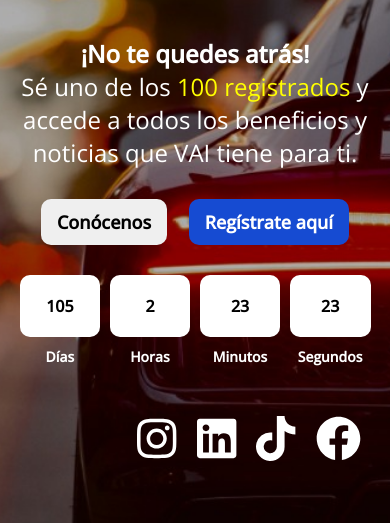
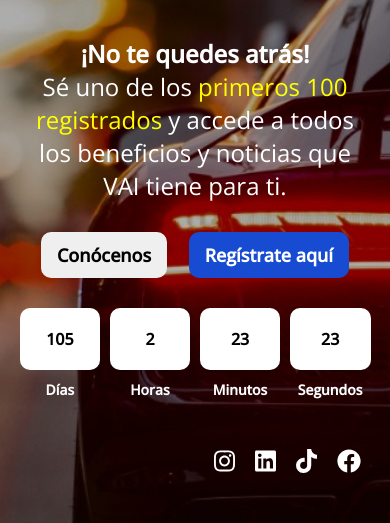
Before and after one commit to DanielSantamariaAlvarez/VAI-countdown, a plain HTML site: page index.html in a window 390 px wide. Shown: the part 321-844 px from the top of the page. Drawn offline with nearby package versions, Linux system fonts and the light colour scheme.

Commit message:
Version 1.0.2

```diff
--- a/assets/styles/style.scss
+++ b/assets/styles/style.scss
@@ -272,6 +272,11 @@ nav{
                     }
                     .redes{
                         margin-bottom: 30px;
+                        a{
+                            .red{
+                                font-size: 24px;
+                            }
+                        }
                     }
                 }
             }
--- a/index.html
+++ b/index.html
@@ -28,7 +28,7 @@
                     <div class="left">
                         <div class="texto">
                             <strong>¡No te quedes atrás!</strong> <br>
-                            Sé uno de los <span class="amarillo">100 registrados</span>
+                            Sé uno de los <span class="amarillo">primeros 100 registrados</span>
                             y accede a todos los beneficios y noticias que VAI tiene para ti.
                         </div>
                         <div class="botones">
```
Also changed, not shown: assets/styles/style.css, 1 other file.
